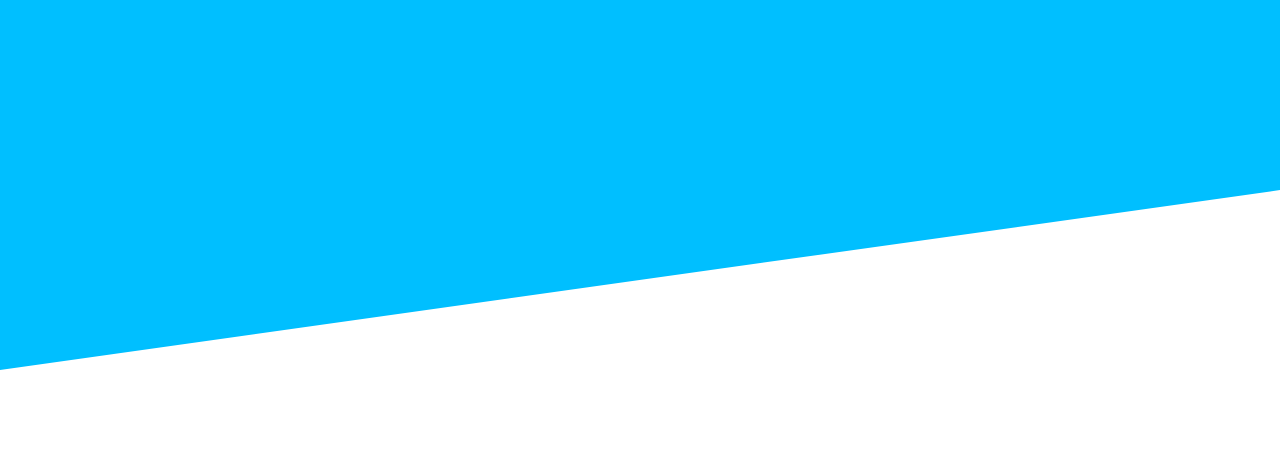
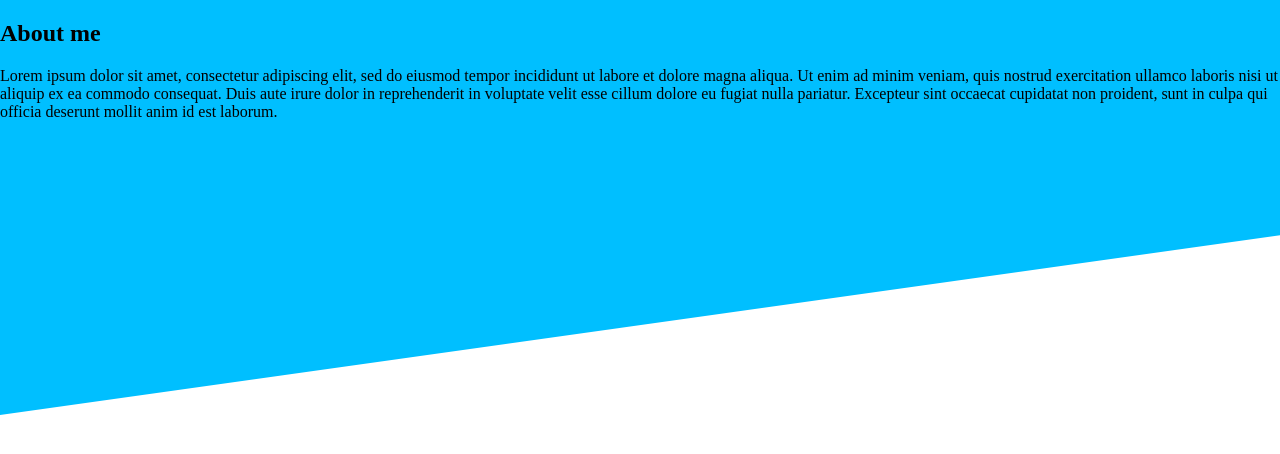
Before and after one commit to Murfew/Homepage, a plain HTML site: page index.html in a window 1280 px wide. Drawn offline with nearby package versions, Linux system fonts and the light colour scheme; a web font is replaced by a local one.

Commit message:
touch up on background

```diff
--- a/index.html
+++ b/index.html
@@ -20,7 +20,18 @@
   <body>
     <header>
       <div class="portrait"></div>
-      <section class="about-me"></section>
+      <section class="about-me">
+        <h2>About me</h2>
+        <p>
+          Lorem ipsum dolor sit amet, consectetur adipiscing elit, sed do
+          eiusmod tempor incididunt ut labore et dolore magna aliqua. Ut enim ad
+          minim veniam, quis nostrud exercitation ullamco laboris nisi ut
+          aliquip ex ea commodo consequat. Duis aute irure dolor in
+          reprehenderit in voluptate velit esse cillum dolore eu fugiat nulla
+          pariatur. Excepteur sint occaecat cupidatat non proident, sunt in
+          culpa qui officia deserunt mollit anim id est laborum.
+        </p>
+      </section>
     </header>
     <main>
       <section class="my-work"></section>
--- a/style.css
+++ b/style.css
@@ -10,7 +10,8 @@ header {
   content: "";
   position: absolute;
   background-color: deepskyblue;
-  transform: skewY(-8deg) translateY(-30%);
+  transform: skewY(-8deg) translateY(-30%) scaleY(130%) rotateX(30deg);
   height: 400px;
   width: 100%;
+  z-index: -1;
 }
```
